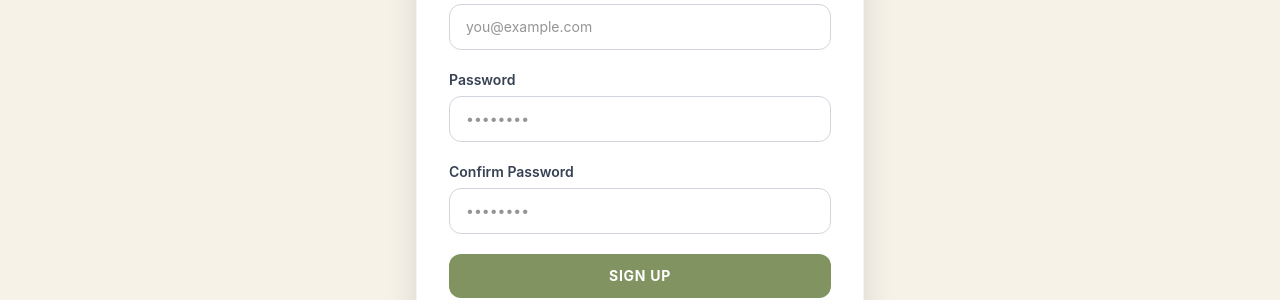
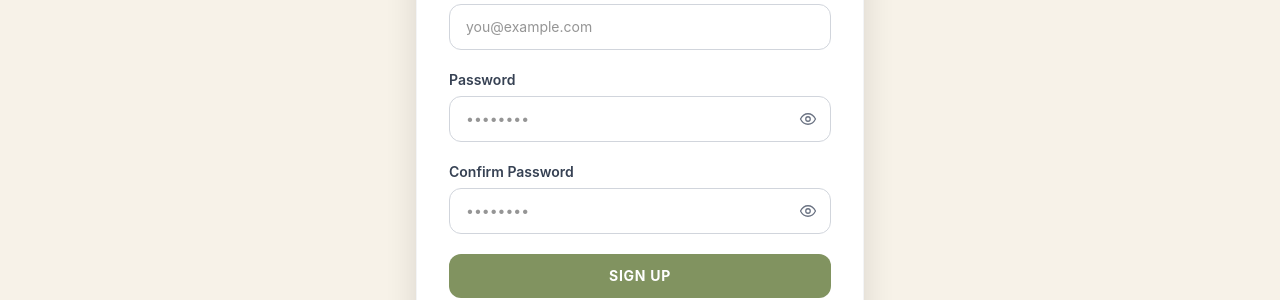
Before and after one commit to Oatmeal-Farm-Network/livestock-of-america, a React (Vite) app: page /signup in a window 1280 px wide. Shown: the part 615-915 px from the top of the page. Built offline with nearby package versions, Linux system fonts and the light colour scheme; no server answers.

Commit message:
modified:   src/App.tsx 	modified:   src/components/AuthShell.jsx 	modified:   src/pages/AccountPlaceholder.jsx 	modified:   src/pages/Signup.jsx

```diff
--- a/src/App.tsx
+++ b/src/App.tsx
@@ -44,7 +44,6 @@ import HerdHealthEvents, {
   HerdHealthVetContacts,
   HerdHealthReproduction,
 } from "./pages/herd-health/HerdHealthModules";
-import SaigeWidget from "./components/SaigeWidget";
 import AuthShell from "./components/AuthShell";
 import { isLoggedIn } from "./lib/auth";
 import { SavedItemsProvider } from "./lib/savedItems";
@@ -81,12 +80,9 @@ function AppChrome() {
   if (isLoggedIn()) {
     return <AuthShell>{outlet}</AuthShell>;
   }
-  return (
-    <>
-      {outlet}
-      <SaigeWidget />
-    </>
-  );
+  // Saige chat widget is temporarily hidden. To bring it back, restore the
+  // SaigeWidget import and render it here and in AuthShell.
+  return outlet;
 }
 
 export default function App() {
--- a/src/components/AuthShell.jsx
+++ b/src/components/AuthShell.jsx
@@ -3,7 +3,6 @@ import { useLocation, useNavigate } from 'react-router';
 import { isLoggedIn, logout } from '../lib/auth';
 import Header from './Header';
 import AccountSidebar from './AccountSidebar';
-import SaigeWidget from './SaigeWidget';
 
 const CREAM = '#f7f2e8';
 
@@ -77,7 +76,7 @@ export default function AuthShell({ children }) {
         <div className="flex-1 min-w-0 flex flex-col">{children}</div>
       </div>
 
-      <SaigeWidget />
+      {/* Saige chat widget temporarily hidden — see App.tsx. */}
     </div>
   );
 }
--- a/src/pages/AccountPlaceholder.jsx
+++ b/src/pages/AccountPlaceholder.jsx
@@ -1,5 +1,5 @@
 import React from 'react';
-import { Link, useLocation } from 'react-router';
+import { Link } from 'react-router';
 import Header from '../components/Header';
 import Footer from '../components/Footer';
 import PageMeta from '../components/PageMeta';
@@ -13,7 +13,6 @@ const MUTED = '#6b6b6b';
 
 /** Lightweight placeholders for OFN account sub-pages not yet ported to LOA. */
 function Inner({ title, description }) {
-  const location = useLocation();
   return (
     <div className="min-h-screen font-sans flex flex-col" style={{ background: CREAM }}>
       <PageMeta title={`${title} | Livestock of America`} noIndex />
@@ -35,10 +34,6 @@ function Inner({ title, description }) {
           {description ||
             'This account tool is coming soon on Livestock of America. Your dashboard is ready — more account pages will follow.'}
         </p>
-        <p className="text-xs mb-6" style={{ color: MUTED }}>
-          Path: {location.pathname}
-          {location.search}
-        </p>
         <Link
           to="/account"
           className="inline-flex rounded-xl px-5 py-3 text-sm font-bold no-underline"
--- a/src/pages/Signup.jsx
+++ b/src/pages/Signup.jsx
@@ -10,6 +10,57 @@ import { endpoints } from '../config/api';
 const FIELD_CLASS =
   'w-full border border-gray-300 rounded-xl px-4 py-3 text-sm ' +
   'focus:outline-none focus:border-[#819360] focus:ring-2 focus:ring-[#819360]/20 transition-all';
+
+/** Eye / eye-with-slash, sized to sit inside the field. */
+function EyeIcon({ off }) {
+  return (
+    <svg width="18" height="18" viewBox="0 0 24 24" fill="none" stroke="currentColor"
+      strokeWidth="1.7" strokeLinecap="round" strokeLinejoin="round" aria-hidden="true">
+      <path d="M2 12s3.5-7 10-7 10 7 10 7-3.5 7-10 7-10-7-10-7Z" />
+      <circle cx="12" cy="12" r="3" />
+      {off && <path d="M3 3l18 18" />}
+    </svg>
+  );
+}
+
+/**
+ * Password field with a show/hide toggle.
+ *
+ * The button is type="button" so it never submits the form, and is marked
+ * aria-pressed so screen readers announce the current state rather than just
+ * "button". Padding on the right keeps typed text clear of the icon.
+ */
+function PasswordField({ id, label, value, onChange, placeholder, shown, onToggle }) {
+  return (
+    <div>
+      <label htmlFor={id} className="block text-sm font-semibold text-gray-700 mb-1.5">
+        {label}
+      </label>
+      <div className="relative">
+        <input
+          id={id}
+          type={shown ? 'text' : 'password'}
+          value={value}
+          onChange={onChange}
+          required
+          autoComplete="new-password"
+          placeholder={placeholder}
+          className={`${FIELD_CLASS} pr-12`}
+        />
+        <button
+          type="button"
+          onClick={onToggle}
+          aria-pressed={shown}
+          aria-label={shown ? 'Hide password' : 'Show password'}
+          title={shown ? 'Hide password' : 'Show password'}
+          className="absolute inset-y-0 right-0 flex items-center px-3.5 text-gray-500 hover:text-[#819360] bg-transparent border-0 cursor-pointer"
+        >
+          <EyeIcon off={shown} />
+        </button>
+      </div>
+    </div>
+  );
+}
 
 /**
  * Ported from the Oatmeal Farm Network signup page, with one deliberate
@@ -25,6 +76,9 @@ export default function Signup() {
   const [email, setEmail] = useState('');
   const [password, setPassword] = useState('');
   const [confirmPassword, setConfirmPassword] = useState('');
+  // Each field toggles independently — revealing one shouldn't reveal both.
+  const [showPassword, setShowPassword] = useState(false);
+  const [showConfirm, setShowConfirm] = useState(false);
   const [error, setError] = useState('');
   const [loading, setLoading] = useState(false);
 
@@ -168,35 +222,25 @@ export default function Signup() {
                   />
                 </div>
 
-                <div>
-                  <label className="block text-sm font-semibold text-gray-700 mb-1.5">
-                    {t('auth.field_password', 'Password')}
-                  </label>
-                  <input
-                    type="password"
+                <PasswordField
+                  id="signup-password"
+                  label={t('auth.field_password', 'Password')}
                   value={password}
                   onChange={(e) => setPassword(e.target.value)}
-                    required
-                    autoComplete="new-password"
                   placeholder={t('auth.password_placeholder', 'Choose a password')}
-                    className={FIELD_CLASS}
+                  shown={showPassword}
+                  onToggle={() => setShowPassword((v) => !v)}
                 />
-                </div>
 
-                <div>
-                  <label className="block text-sm font-semibold text-gray-700 mb-1.5">
-                    {t('auth.field_confirm_password', 'Confirm Password')}
-                  </label>
-                  <input
-                    type="password"
+                <PasswordField
+                  id="signup-confirm-password"
+                  label={t('auth.field_confirm_password', 'Confirm Password')}
                   value={confirmPassword}
                   onChange={(e) => setConfirmPassword(e.target.value)}
-                    required
-                    autoComplete="new-password"
                   placeholder={t('auth.password_placeholder', 'Choose a password')}
-                    className={FIELD_CLASS}
+                  shown={showConfirm}
+                  onToggle={() => setShowConfirm((v) => !v)}
                 />
-                </div>
 
                 <button
                   type="submit"
```
Lines whose indentation alone changed are shown as unchanged.
